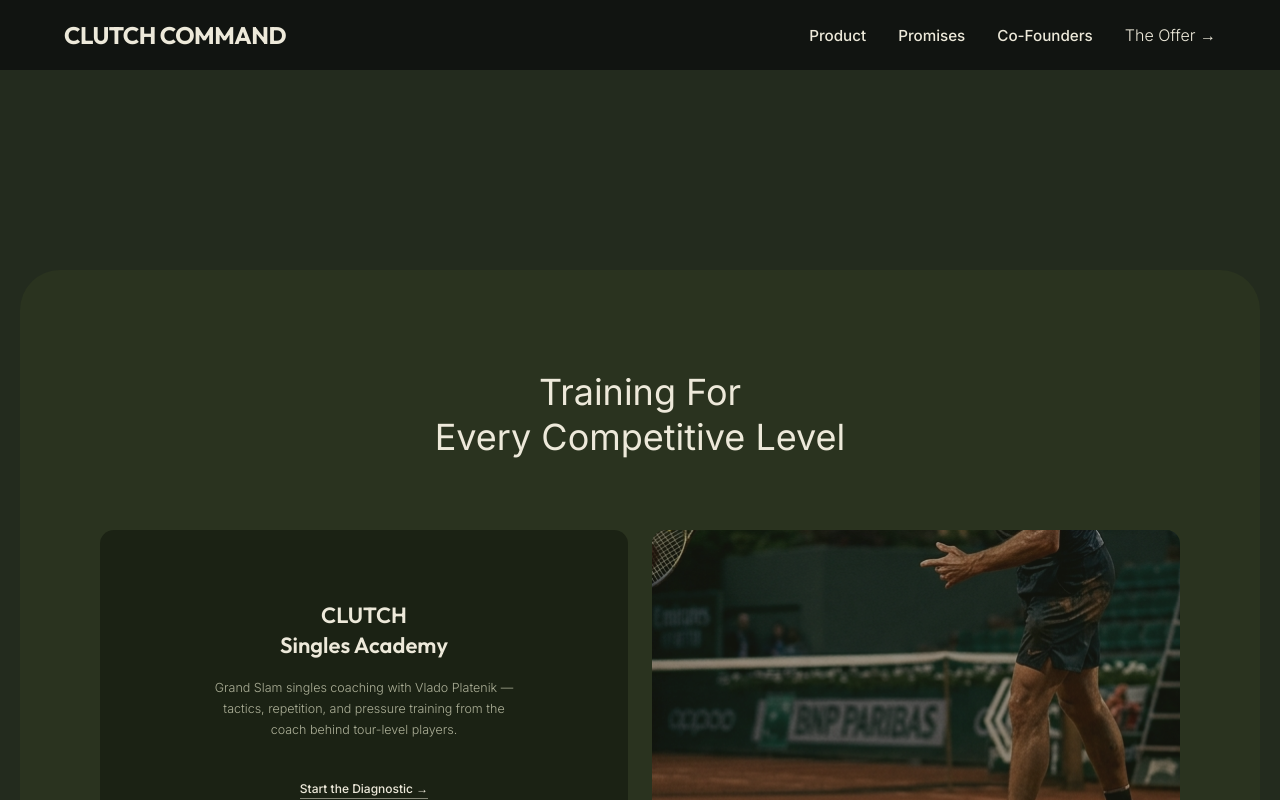
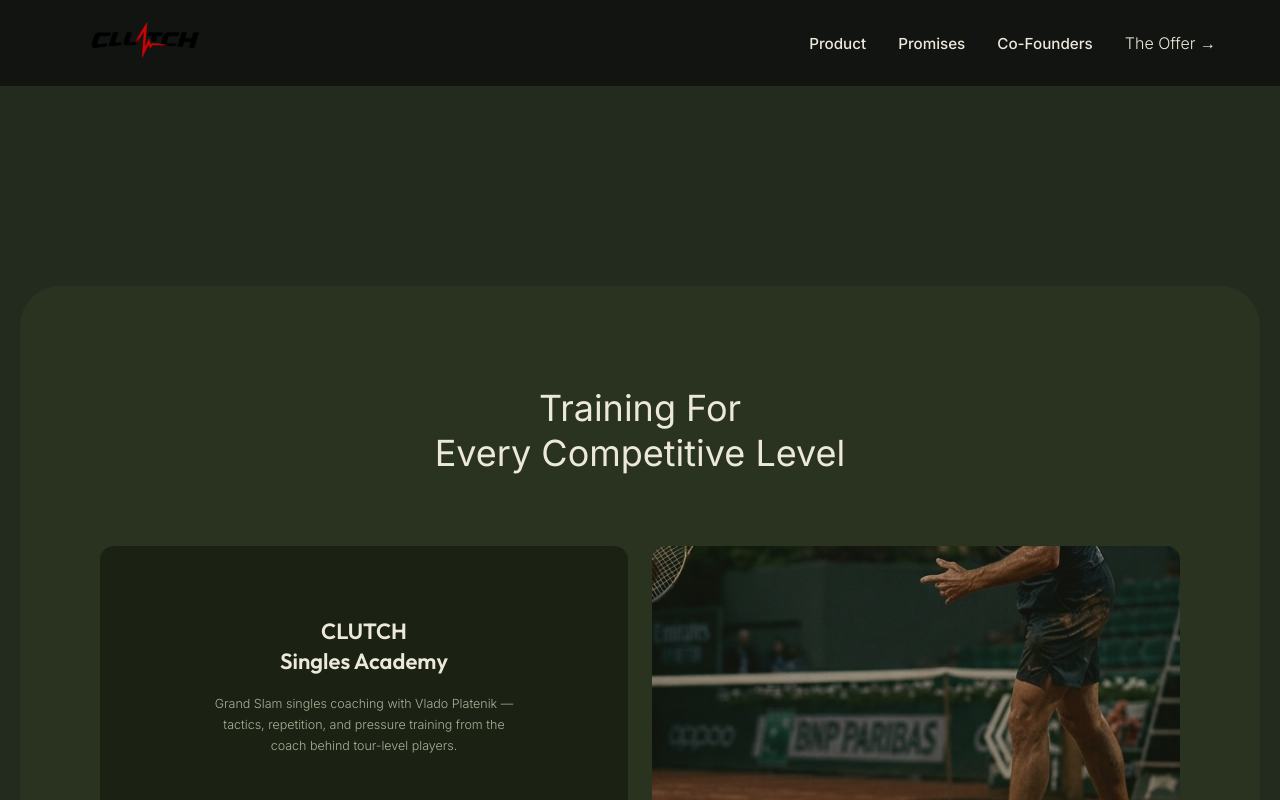
Before and after one commit to aakasharora15/Clutch-Command, a Next.js app: page /offer in a window 1280 px wide. Shown: the top 800 px of the page. Built offline with nearby package versions, Linux system fonts and the light colour scheme.

Commit message:
Replace text logo with image in Navbar

```diff
--- a/src/components/Navbar.tsx
+++ b/src/components/Navbar.tsx
@@ -1,4 +1,5 @@
 import Link from 'next/link';
+import Image from 'next/image';
 import styles from './Navbar.module.css';
 
 export default function Navbar() {
@@ -6,7 +7,7 @@ export default function Navbar() {
     <nav className={styles.navbar}>
       <div className={styles.container}>
         <Link href="/" className={styles.logo}>
-          Clutch Command
+          <Image src="/logo-clutch.png" alt="Clutch Command" width={160} height={40} style={{ objectFit: 'contain' }} priority />
         </Link>
         <div className={styles.links}>
           <Link href="/product" className={styles.link}>Product</Link>
```
Also changed, not shown: public/logo-clutch.png (added).
